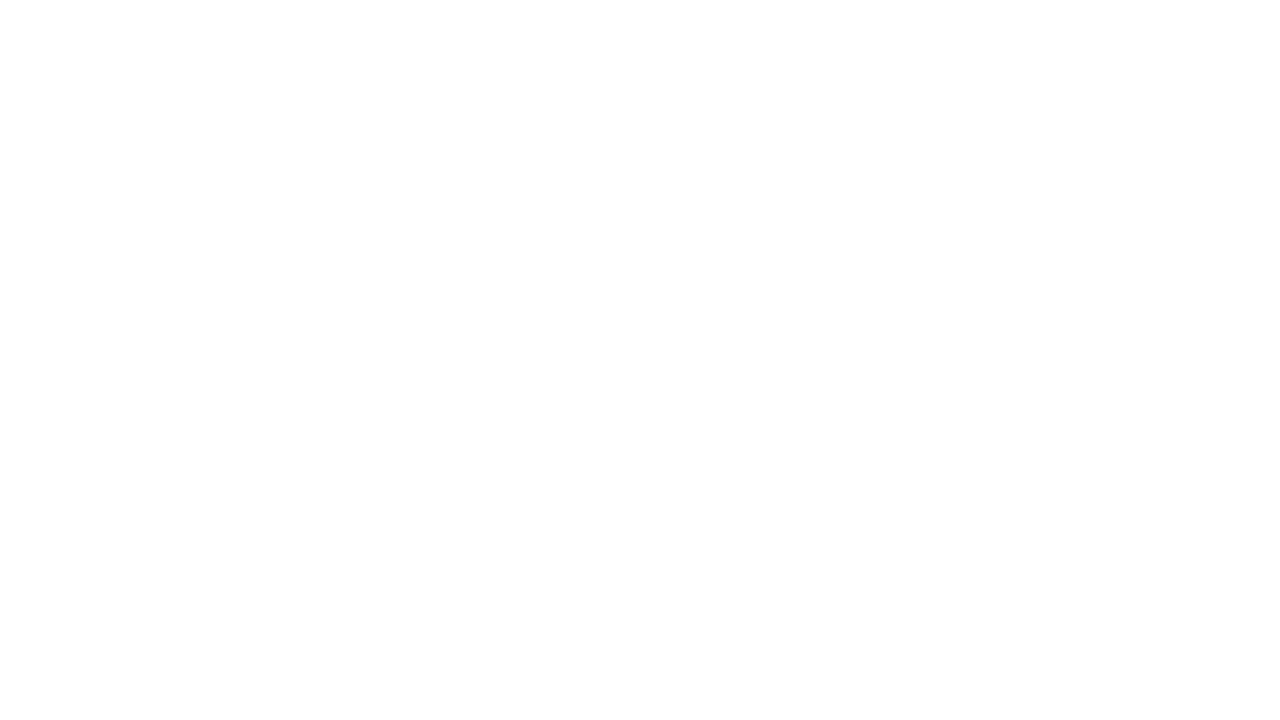
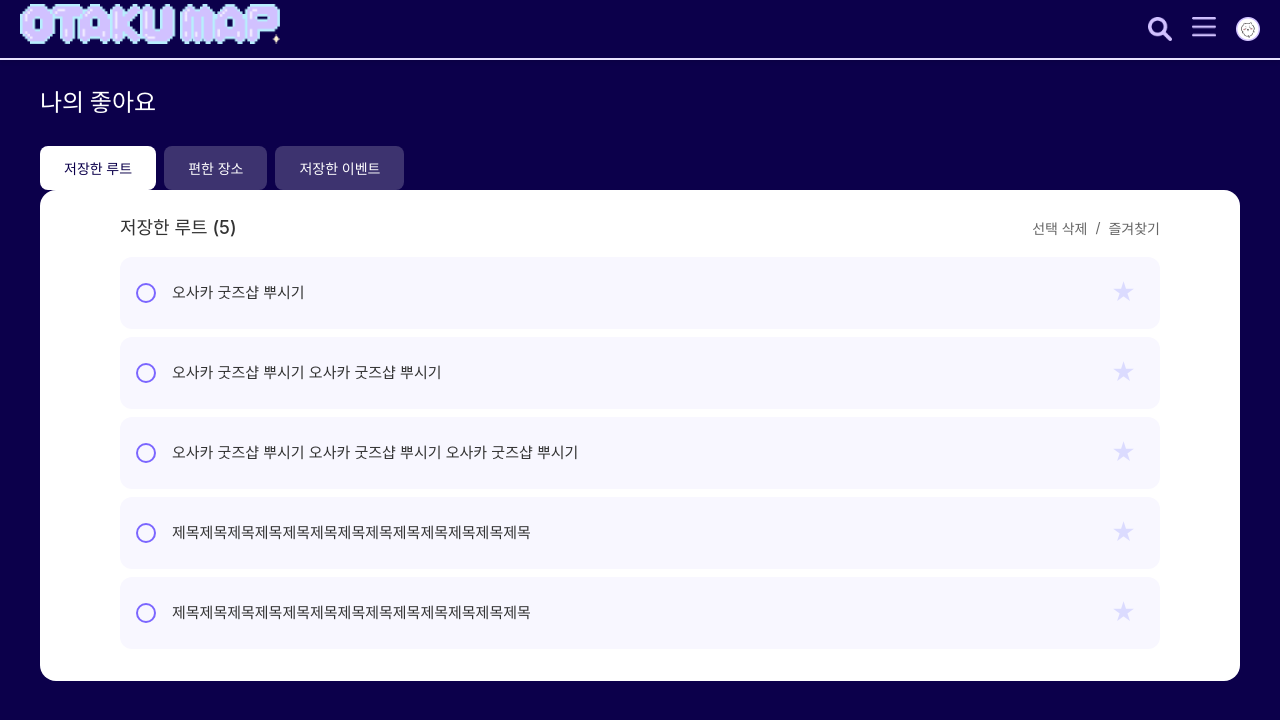
Before and after one commit to OtakuMap/OtakuWeb, a React (Vite) app: page / in a window 1280 px wide. Before the commit this address had no page. Shown: the top 720 px of the page. Built offline with nearby package versions, Linux system fonts and the light colour scheme.

Commit message:
fix: Remove default marker from initial map load
- Remove marker creation logic from MapContainer initialization
- Remove unused markerTitle prop
- Clean up related dependencies

지도 초기 로딩 시 불필요한 기본 마커가 표시되지 않도록 수정

```diff
--- a/src/App.tsx
+++ b/src/App.tsx
@@ -1,26 +1,32 @@
 import React from 'react';
-import { BrowserRouter, Routes, Route } from 'react-router-dom';
-// import styled from 'styled-components';
-// import RouteManagement from './components/RouteManagement';
-// import Navbar from './components/common/Navbar';
+import { BrowserRouter, Routes, Route, useLocation } from 'react-router-dom';
+import styled from 'styled-components';
+import RouteManagement from './components/RouteManagement';
+import Navbar from './components/common/Navbar';
 import MapPage from './pages/map/MapPage';
 
-// const AppContainer = styled.div`
-//   position: relative;
-//   min-height: 100vh;
-//   background-color: #0c004b;
-// `;
+const AppContainer = styled.div`
+  position: relative;
+  min-height: 100vh;
+  background-color: #0c004b;
+`;
+
+// Navbar를 조건부로 렌더링하는 컴포넌트
+const NavigationWrapper = () => {
+  const location = useLocation();
+  return location.pathname !== '/map' ? <Navbar /> : null;
+};
 
 const App: React.FC = () => {
   return (
-    // <AppContainer>
-    //   <Navbar />
-    //   <RouteManagement />
-    // </AppContainer>
     <BrowserRouter>
-      <Routes>
-        <Route path="/map" element={<MapPage />} />
-      </Routes>
+      <AppContainer>
+        <NavigationWrapper />
+        <Routes>
+          <Route path="/" element={<RouteManagement />} />
+          <Route path="/map" element={<MapPage />} />
+        </Routes>
+      </AppContainer>
     </BrowserRouter>
   );
 };
--- a/src/components/map/MapContainer.tsx
+++ b/src/components/map/MapContainer.tsx
@@ -83,9 +83,9 @@ const loadGoogleMapsApi = (apiKey: string): Promise<void> => {
 const MapContainer: React.FC<MapContainerProps> = ({
   apiKey,
   center,
-  zoom = 14,
+  zoom = 17,
   mapId = 'DEMO_MAP_ID',
-  markerTitle = 'My location',
+  // markerTitle = 'My location',
 }) => {
   const mapContainerRef = useRef<HTMLDivElement | null>(null);
   const mapInstance = useRef<google.maps.Map | null>(null);
@@ -102,14 +102,14 @@ const MapContainer: React.FC<MapContainerProps> = ({
           mapId,
         });
 
-        const { AdvancedMarkerElement } = window.google.maps.marker;
-        if (AdvancedMarkerElement) {
-          new AdvancedMarkerElement({
-            map: mapInstance.current,
-            position: center,
-            title: markerTitle,
-          });
-        }
+        // const { AdvancedMarkerElement } = window.google.maps.marker;
+        // if (AdvancedMarkerElement) {
+        //   new AdvancedMarkerElement({
+        //     map: mapInstance.current,
+        //     position: center,
+        //     title: markerTitle,
+        //   });
+        // }
       } else {
         mapInstance.current.setCenter(center);
         mapInstance.current.setZoom(zoom);
@@ -117,7 +117,7 @@ const MapContainer: React.FC<MapContainerProps> = ({
     } catch (error) {
       console.error('Error initializing map:', error);
     }
-  }, [center, zoom, mapId, markerTitle]);
+  }, [center, zoom, mapId]);
 
   useEffect(() => {
     const setupMap = async () => {
--- a/src/pages/map/MapPage.tsx
+++ b/src/pages/map/MapPage.tsx
@@ -36,7 +36,6 @@ const MapPage = () => {
             lat: 34.72145462036133,
             lng: 135.3616485595703,
           }}
-          zoom={17}
         />
         <FilterButton onFilterChange={handleFilterChange} />
       </MapWrapper>
```
